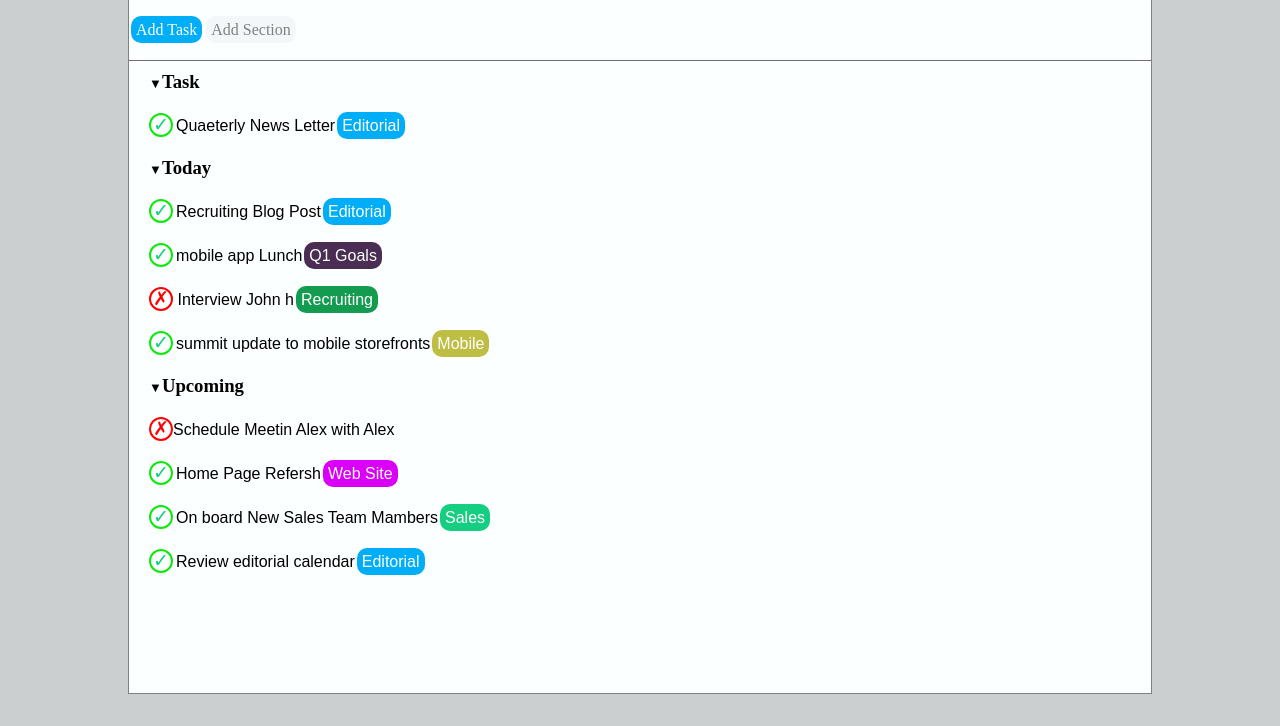
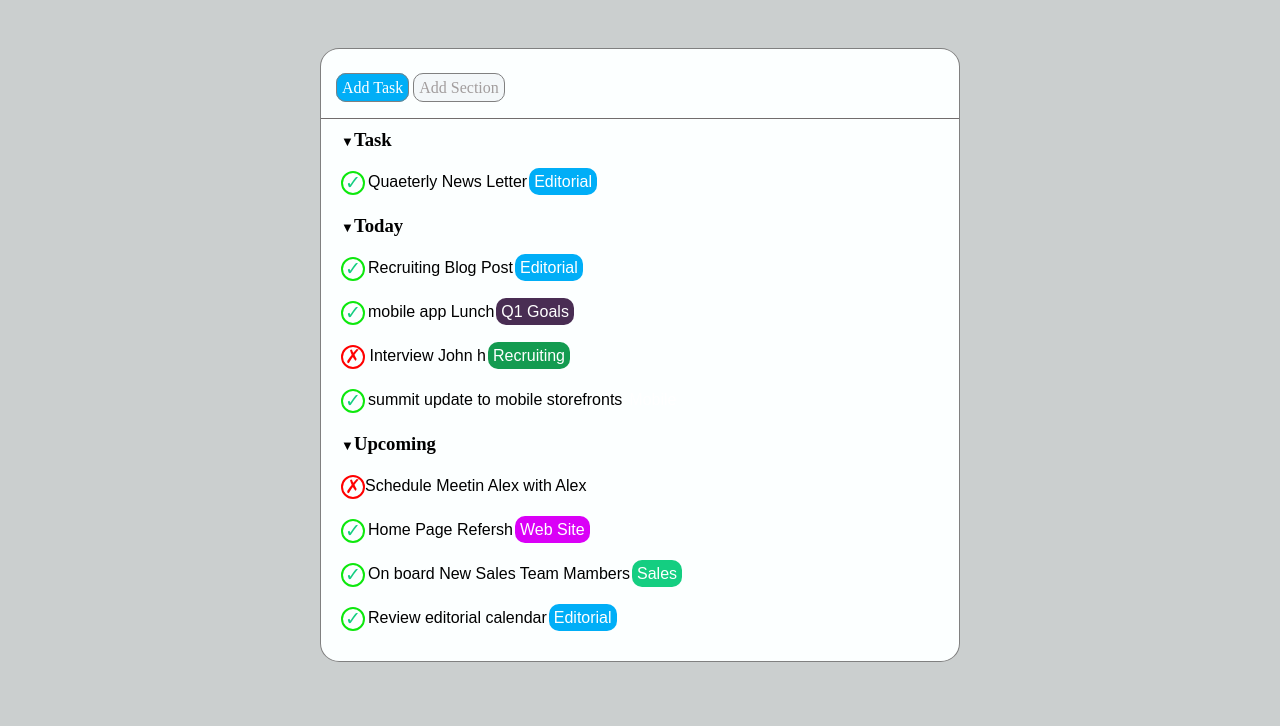
Before and after one commit to torone89/html-css-toboolist, a plain HTML site: page index.html in a window 1280 px wide. Shown: the part 86-812 px from the top of the page. Drawn offline with Linux system fonts and the light colour scheme.

Commit message:
Cleaning code  and improve  visual Graphic

```diff
--- a/css/style.css
+++ b/css/style.css
@@ -46,7 +46,7 @@ ul .check:before {
     height: 20px;
     display: inline-block;
     text-align: center;
-
+    vertical-align: middle;
 
 }
 
@@ -60,6 +60,7 @@ ul .cross:before {
     height: 20px;
     display: inline-block;
     text-align: center;
+    vertical-align: middle;
 
 }
 
@@ -80,18 +81,20 @@ header {
 
 #logo {
     vertical-align: middle;
+    padding: 10px;
 
 }
 
 
-/* Main */
+/* Main *Coinatner */
+
 .layout {
-    width: 80%;
-
-    margin: 2% 10%;
+    width: 50%;
+    margin: 5% auto 5%;
     border: 1px solid gray;
-    padding: 10px 0px 100px 0px;
+    padding: 10px 0px 10px 0px;
     background-color: rgb(252, 255, 255);
+    border-radius: 3%;
 }
 
 /* Button - Main */
@@ -99,93 +102,68 @@ header {
     border-bottom: rgb(113, 109, 109) solid 1px;
     margin-top: 20px;
     margin-left: 0px;
-
-    width: 100%;
     height: 40px;
 }
 
-
 .task {
     background-color: #00aef7;
-    ;
+    border-radius: 10px;
+    padding: 5px;
+    color: white;
+    margin-left: 15px;
+    border: 1px solid gray;
+}
+
+
+.sect {
+    background-color: #f3f7f9;
+    color: rgb(162, 157, 157);
+    border-radius: 10px;
+    padding: 5px;
+    border: 1px solid gray;
+}
+
+/*Label*/
+
+.label-general {
     border-radius: 10px;
     padding: 5px;
     color: white;
     margin-left: 2px;
 }
 
-.sect {
-    background-color: #f3f7f9;
-    color: rgb(162, 157, 157);
-    border-radius: 10px;
-    color: gray;
-    padding: 5px;
+.label-task {
+    background-color: #00aef7;
 }
 
-.task {
-    background-color: #00aef7;
-    ;
-    border-radius: 10px;
-    padding: 5px;
-    color: white;
-    margin-left: 2px;
+.label-viola {
+    background-color: #290734d7;
 }
 
-.viola {
+.label-viola {
     background-color: #290734d7;
-    ;
-    border-radius: 10px;
-    padding: 5px;
-    color: white;
-    margin-left: 2px;
 }
 
-.verde {
+.label-verde {
     background-color: #139b50;
-    ;
-    border-radius: 10px;
-    padding: 5px;
-    color: white;
-    margin-left: 2px;
 }
 
-.arancione {
+.labe-arancione {
     background-color: #adaa0ec5;
-    ;
-    border-radius: 10px;
-    padding: 5px;
-    color: white;
-    margin-left: 2px;
+
 }
 
-.rosa {
+.label-rosa {
     background-color: #da00f7;
-    ;
-    border-radius: 10px;
-    padding: 5px;
-    color: white;
-    margin-left: 2px;
 }
 
-.verde-light {
+.label-verde-light {
     background-color: #14ce81;
-    ;
-    border-radius: 10px;
-    padding: 5px;
-    color: white;
-    margin-left: 2px;
 }
 
 /* List*/
 
-.task {
-    background-color: #00aef7;
-    ;
-    border-radius: 10px;
-    padding: 5px;
-    color: white;
-    margin-left: 2px;
-}
+
 
 .list {
     margin-top: 10px;
--- a/index.html
+++ b/index.html
@@ -36,27 +36,29 @@
                 <h3><span>&#9660;</span>Task</h3>
                 <ul>
 
-                    <li class="check">Quaeterly News Letter<a class="task">Editorial</a></li>
+                    <li class="check">Quaeterly News Letter<a class="label-general label-task">Editorial</a></li>
                 </ul>
                 <h3><span>&#9660;</span>Today</h3>
                 <ul>
 
-                    <li class="check">Recruiting Blog Post<a class="task">Editorial</a></li>
-                    <li class="check">mobile app Lunch<a class="viola">Q1 Goals</a></li>
+                    <li class="check">Recruiting Blog Post<a class="label-general label-task">Editorial</a></li>
+                    <li class="check">mobile app Lunch<a class="label-general label-viola">Q1 Goals</a></li>
 
-                    <li class="cross"> Interview John h<a class="verde">Recruiting</a></li>
+                    <li class="cross"> Interview John h<a class="label-general label-verde">Recruiting</a></li>
 
-                    <li class="check">summit update to mobile storefronts<a class="arancione">Mobile</a></li>
+                    <li class="check">summit update to mobile storefronts<a
+                            class="label-general label-arancione">Mobile</a></li>
 
                 </ul>
                 <h3><span>&#9660;</span>Upcoming</h3>
                 <ul>
                     <li class="cross">Schedule Meetin Alex with Alex</li>
-                    <li class="check">Home Page Refersh<a class="rosa">Web Site</a></li>
+                    <li class="check">Home Page Refersh<a class="label-general label-rosa">Web Site</a></li>
 
-                    <li class="check">On board New Sales Team Mambers<a class="verde-light">Sales</a></li>
+                    <li class="check">On board New Sales Team Mambers<a
+                            class="label-general label-verde-light">Sales</a></li>
 
-                    <li class="check">Review editorial calendar<a class="task">Editorial</a></li>
+                    <li class="check">Review editorial calendar<a class="label-general label-task">Editorial</a></li>
 
                 </ul>
 
```
